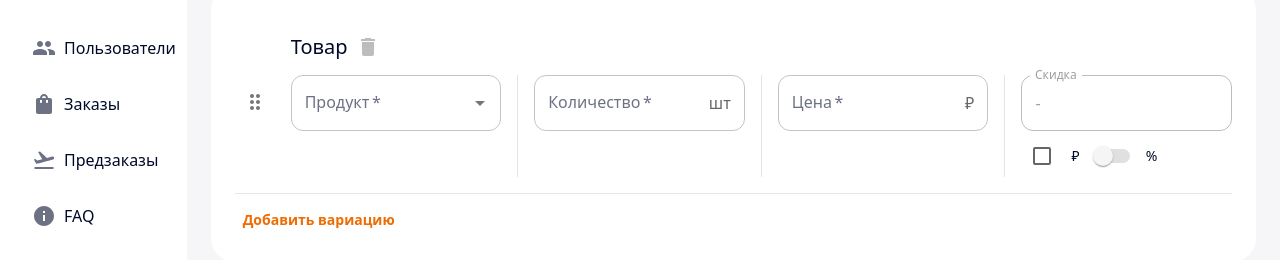
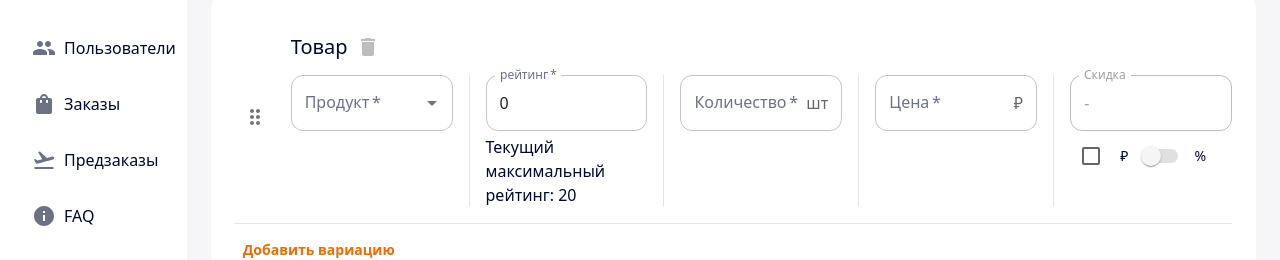
Before and after one commit to SimpleDimpleDev/simplegeek-admin-react-app, a React (Vite) app: page /publication/create in a window 1280 px wide. Both pictures are taken after typing "Sample" into the empty fields and a click on the button "Добавить вариацию". Shown: the part 336-596 px from the top of the page. Built offline with nearby package versions, Linux system fonts and the light colour scheme; no server answers.

Commit message:
Rating added + discount NaN fix

```diff
--- a/src/routes/publication/create/preorderForm.tsx
+++ b/src/routes/publication/create/preorderForm.tsx
@@ -57,6 +57,7 @@ type ShippingCostIncluded = "FOREIGN" | "FULL" | "NOT";
 
 type CatalogItemPublishPreorderFormData = {
 	product: ProductGet | null;
+	rating: string;
 	price: string;
 	quantity: string | null;
 	unlimitedQuantity: boolean;
@@ -72,6 +73,7 @@ type CatalogItemPublishPreorderFormData = {
 
 const CatalogItemPublishPreorderResolver = z.object({
 	product: z.object({ id: z.string({ message: "Выберите продукт" }) }, { message: "Выберите продукт" }),
+	rating: z.coerce.number({ message: "Укажите рейтинг" }).positive({ message: "Рейтинг должен быть положительным числом" }),
 	price: z.coerce.number({ message: "Укажите цену" }).positive({ message: "Цена должна быть положительным числом" }),
 	quantity: z.coerce.number().positive({ message: "Количество должно быть положительным числом" }).nullable(),
 	discount: DiscountResolver.nullable(),
@@ -151,10 +153,11 @@ const ItemForm: React.FC<ItemFormProps> = ({
 		const discountValueString = discount.value;
 		const price = parseInt(priceString) ?? 0;
 		const discountValue = parseInt(discountValueString) ?? 0;
+		if (isNaN(discountValue) || isNaN(price)) return null;
 		if (discount.type === "FIXED") {
 			return price - discountValue;
 		}
-		return price - price * (discountValue / 100);
+		return Math.ceil(price - price * (discountValue / 100));
 	}, [discount, priceString]);
 
 	const creditPayments = watch(`items.${index}.creditPayments`);
@@ -228,6 +231,28 @@ const ItemForm: React.FC<ItemFormProps> = ({
 
 					<div className="gap-05 w-100 d-f fd-c">
 						<Controller
+							name={`items.${index}.rating`}
+							control={control}
+							render={({ field: { value, onChange }, fieldState: { error } }) => (
+								<TextField
+									fullWidth
+									label="рейтинг"
+									type="text"
+									required
+									value={value}
+									onChange={handleIntChange(onChange)}
+									variant="outlined"
+									error={!!error}
+									helperText={error?.message}
+								/>
+							)}
+						/>
+						{/* TODO: fetch max rating */}
+						<Typography variant="body1">Текущий максимальный рейтинг: 20</Typography>
+					</div>
+
+					<div className="gap-05 w-100 d-f fd-c">
+						<Controller
 							name={`items.${index}.quantity`}
 							control={control}
 							render={({ field: { value, onChange }, fieldState: { error } }) => (
@@ -285,7 +310,7 @@ const ItemForm: React.FC<ItemFormProps> = ({
 								type="text"
 								required
 								disabled={creditPayments?.length > 0}
-								value={value}
+								value={isNaN(parseInt(value)) ? "" : value}
 								onChange={handleIntChange(onChange)}
 								variant="outlined"
 								error={!!error}
@@ -346,11 +371,7 @@ const ItemForm: React.FC<ItemFormProps> = ({
 										/>
 										<Typography variant="body2">%</Typography>
 									</div>
-									{discount && (
-										<Typography variant="body2">
-											Итог: {priceAfterDiscount}₽
-										</Typography>
-									)}
+									{discount && <Typography variant="body2">Итог: {priceAfterDiscount}₽</Typography>}
 								</div>
 							</div>
 						)}
@@ -468,6 +489,7 @@ const getDefaultFormValues = ({ products, productIds, preorders, preorderId }: g
 		defaultValues.categoryId = categoryId || null;
 		defaultValues.items = productsToAdd.map((product) => ({
 			product,
+			rating: "0",
 			price: "",
 			discount: null,
 			unlimitedQuantity: false,
@@ -477,6 +499,7 @@ const getDefaultFormValues = ({ products, productIds, preorders, preorderId }: g
 	} else {
 		defaultValues.items.push({
 			product: null,
+			rating: "0",
 			price: "",
 			discount: null,
 			unlimitedQuantity: false,
@@ -751,6 +774,7 @@ export const PublicationCreatePreorderForm: React.FC<PublicationCreatePreorderFo
 					onClick={() =>
 						appendVariation({
 							product: null,
+							rating: "0",
 							price: "",
 							discount: null,
 							unlimitedQuantity: false,
--- a/src/routes/publication/create/stockForm.tsx
+++ b/src/routes/publication/create/stockForm.tsx
@@ -39,6 +39,7 @@ import { zodResolver } from "@hookform/resolvers/zod";
 
 type CatalogItemPublishStockFormData = {
 	product: ProductGet | null;
+	rating: string;
 	price: string;
 	quantity: string;
 	discount: {
@@ -49,6 +50,9 @@ type CatalogItemPublishStockFormData = {
 
 const CatalogItemPublishStockResolver = z.object({
 	product: z.object({ id: z.string({ message: "Выберите продукт" }) }, { message: "Выберите продукт" }),
+	rating: z.coerce
+		.number({ message: "Укажите рейтинг" })
+		.positive({ message: "Рейтинг должен быть положительным числом" }),
 	price: z.coerce.number({ message: "Укажите цену" }).positive({ message: "Цена должна быть положительным числом" }),
 	quantity: z.coerce
 		.number({ message: "Укажите количество" })
@@ -107,10 +111,11 @@ const ItemForm: React.FC<ItemFormProps> = ({
 		const discountValueString = discount.value;
 		const price = parseInt(priceString) ?? 0;
 		const discountValue = parseInt(discountValueString) ?? 0;
+		if (isNaN(discountValue) || isNaN(price)) return null;
 		if (discount.type === "FIXED") {
 			return price - discountValue;
 		}
-		return price - price * (discountValue / 100);
+		return Math.ceil(price - price * (discountValue / 100));
 	}, [discount, priceString]);
 
 	return (
@@ -171,6 +176,28 @@ const ItemForm: React.FC<ItemFormProps> = ({
 						)}
 					/>
 
+					<div className="gap-05 w-100 d-f fd-c">
+						<Controller
+							name={`items.${index}.rating`}
+							control={control}
+							render={({ field: { value, onChange }, fieldState: { error } }) => (
+								<TextField
+									fullWidth
+									label="рейтинг"
+									type="text"
+									required
+									value={value}
+									onChange={handleIntChange(onChange)}
+									variant="outlined"
+									error={!!error}
+									helperText={error?.message}
+								/>
+							)}
+						/>
+						{/* TODO: fetch max rating */}
+						<Typography variant="body1">Текущий максимальный рейтинг: 20</Typography>
+					</div>
+
 					<Controller
 						name={`items.${index}.quantity`}
 						control={control}
@@ -203,7 +230,7 @@ const ItemForm: React.FC<ItemFormProps> = ({
 								label="Цена"
 								type="text"
 								required
-								value={value}
+								value={isNaN(parseInt(value)) ? "" : value}
 								onChange={handleIntChange(onChange)}
 								variant="outlined"
 								error={!!error}
@@ -308,6 +335,7 @@ const getDefaultFormValues = ({ products, productIds }: getDefaultFormValuesArgs
 		defaultValues.categoryId = categoryId || null;
 		defaultValues.items = productsToAdd.map((product) => ({
 			product,
+			rating: "0",
 			price: "",
 			discount: null,
 			quantity: "",
@@ -315,6 +343,7 @@ const getDefaultFormValues = ({ products, productIds }: getDefaultFormValuesArgs
 	} else {
 		defaultValues.items.push({
 			product: null,
+			rating: "0",
 			price: "",
 			discount: null,
 			quantity: "",
@@ -505,6 +534,7 @@ export const PublicationCreateStockForm: React.FC<PublicationCreateStockFormProp
 					onClick={() =>
 						appendVariation({
 							product: null,
+							rating: "0",
 							price: "",
 							discount: null,
 							quantity: "",
--- a/src/routes/publication/inspect.$id/PublicationEditableHeader.tsx
+++ b/src/routes/publication/inspect.$id/PublicationStockEditableHeader.tsx
@@ -28,12 +28,12 @@ const textFieldProps = {
 	},
 };
 
-type PublicationUpdateFormData = {
+type PublicationStockUpdateFormData = {
 	id: string;
 	link: string;
 };
 
-const PublicationUpdateResolver = z.object({
+const PublicationStockUpdateResolver = z.object({
 	id: z.string().min(1),
 	link: SlugResolver,
 });
@@ -57,8 +57,8 @@ const PublicationStockEditableHeader: React.FC<PublicationStockEditableHeaderPro
 		handleSubmit,
 		reset,
 		formState: { isDirty },
-	} = useForm<PublicationUpdateFormData>({
-		resolver: zodResolver(PublicationUpdateResolver),
+	} = useForm<PublicationStockUpdateFormData>({
+		resolver: zodResolver(PublicationStockUpdateResolver),
 		defaultValues: {
 			id: publication.id,
 			link: publication.link,
@@ -76,7 +76,7 @@ const PublicationStockEditableHeader: React.FC<PublicationStockEditableHeaderPro
 		}
 	}, [publication, reset, updateSuccess]);
 
-	const resolvedOnSubmit = (data: PublicationUpdateFormData) => {
+	const resolvedOnSubmit = (data: PublicationStockUpdateFormData) => {
 		onUpdate(PublicationUpdateSchema.parse(data));
 	};
 
--- a/src/schemas/CatalogItem.ts
+++ b/src/schemas/CatalogItem.ts
@@ -11,18 +11,20 @@ export const DiscountSchema = z.object({
 
 export const CatalogItemPublishSchema = z.object({
 	productId: IdSchema,
+	rating: z.number(),
+	quantity: z.number().nullable(),
 	price: z.number(),
 	discount: DiscountSchema.nullable(),
-	quantity: z.number().nullable(),
 	creditInfo: CreditInfoSchema.nullable(),
 });
 
 export const CatalogItemGetSchema = AdminGetBaseSchema.extend({
 	product: ProductGetSchema,
+	rating: z.number(),
+	orderedQuantity: z.number(),
+	quantity: z.number().nullable(),
 	price: z.number(),
 	discount: DiscountSchema.nullable(),
-	quantity: z.number().nullable(),
-	orderedQuantity: z.number(),
 	creditInfo: CreditInfoSchema.nullable(),
 	variationIndex: z.number().nullable(),
 	isActive: z.boolean(),
@@ -30,8 +32,10 @@ export const CatalogItemGetSchema = AdminGetBaseSchema.extend({
 
 export const CatalogItemUpdateSchema = z.object({
 	id: z.string(),
+	rating: z.number(),
+	quantity: z.number().nullable(),
 	price: z.number(),
-	quantity: z.number().nullable(),
+	discount: DiscountSchema.nullable(),
 
 	// TODO: Add credit info
 	// creditInfo: CreditInfoSchema.nullable(),
```
